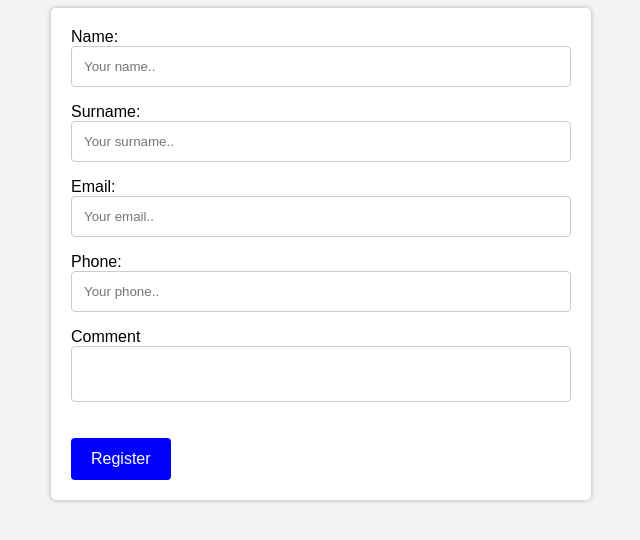
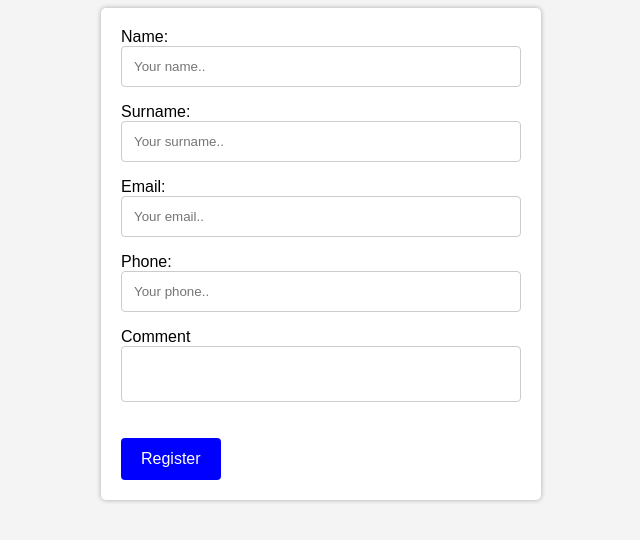
Before and after one commit to AnastasiaMir/form-ajax, a website built with webpack: page index.html in a window 1280 px wide. Shown: the whole page, without its empty margins (319-959 px from the left). Built offline with nearby package versions, Linux system fonts and the light colour scheme; what on-change would draw is missing.

Commit message:
change style for input

```diff
--- a/src/style.css
+++ b/src/style.css
@@ -4,12 +4,13 @@ body {
 }
 
 .container {
-  max-width: 500px;
+  max-width: 400px;
   margin: auto;
   padding: 20px;
   background-color: #fff;
   border-radius: 5px;
   box-shadow: 0 0 5px rgba(0, 0, 0, 0.3);
+
 }
 
 h2 {
@@ -18,9 +19,7 @@ h2 {
 }
 
 
-input[type="text"],
-input[type="email"],
-input[type="phone"],
+input.need-validation,
 textarea[name="comment"] {
   width: 100%;
   padding: 12px;
```
